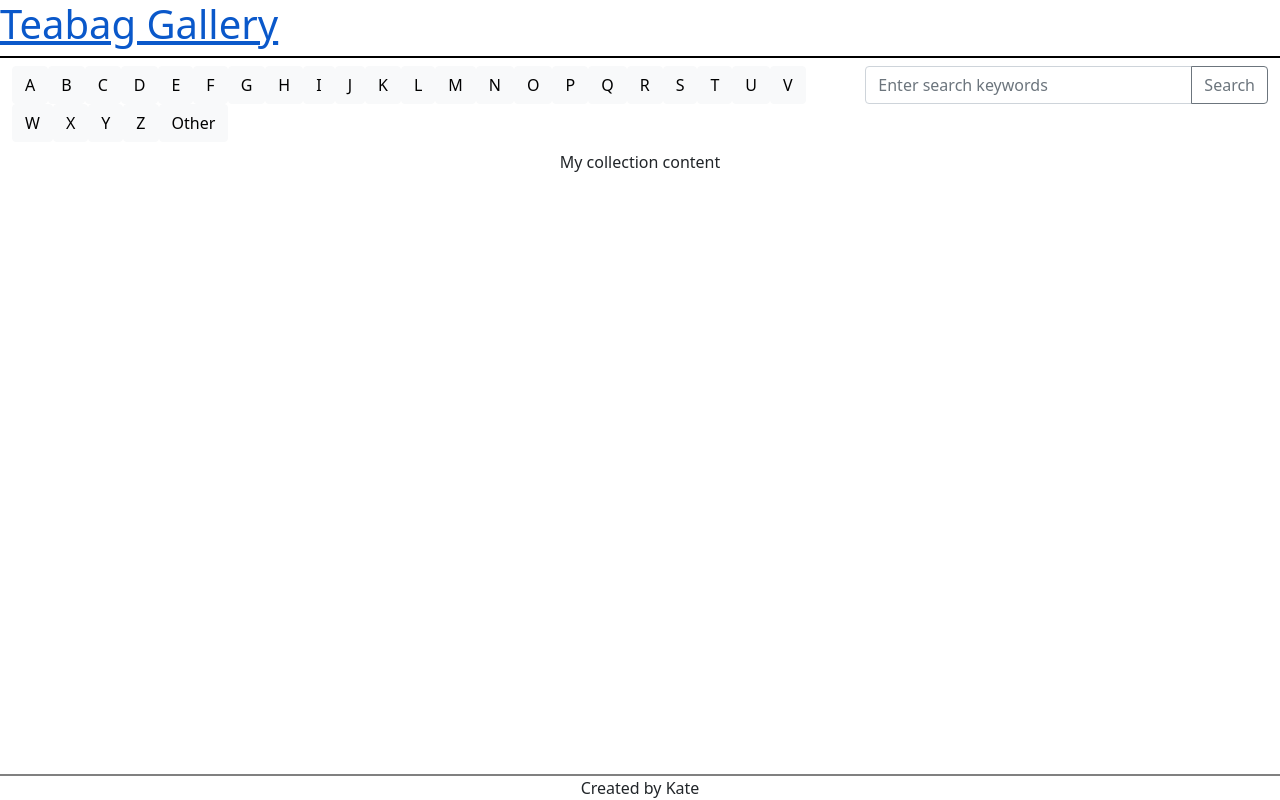
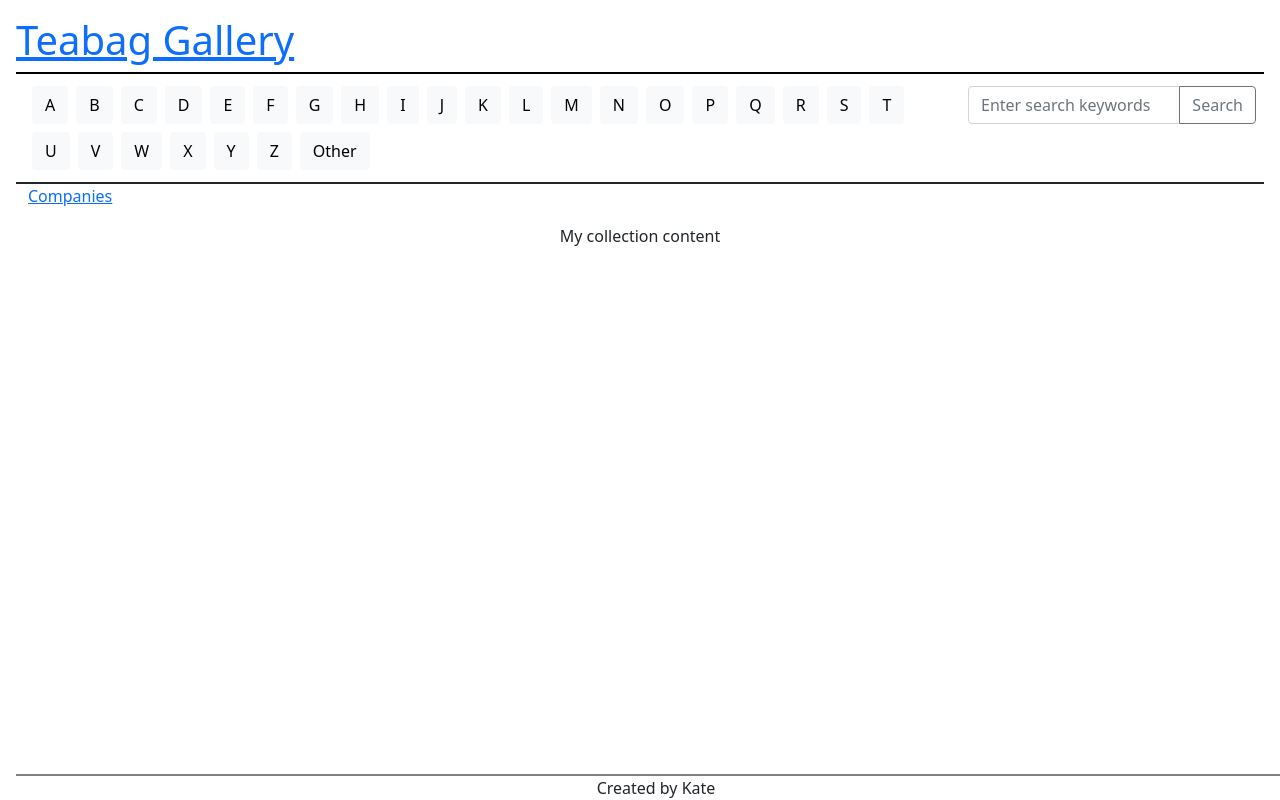
Before and after one commit to mihal/tea-gallery, a plain HTML site: page collection.html in a window 1280 px wide. Drawn offline with nearby package versions, Linux system fonts and the light colour scheme.

Commit message:
Task 9.3 - Nav adjustment, breadcrumbs

```diff
--- a/collection.html
+++ b/collection.html
@@ -1,5 +1,6 @@
 <!DOCTYPE html>
 <html lang="en">
+
 <head>
     <meta charset="UTF-8">
     <meta http-equiv="X-UA-Compatible" content="IE=edge">
@@ -9,31 +10,48 @@
     <link rel="stylesheet" href="css/collection.css">
 
     <!-- Bootstrap CSS -->
-    <link href="https://cdn.jsdelivr.net/npm/bootstrap@5.0.0-beta2/dist/css/bootstrap.min.css" rel="stylesheet" integrity="sha384-BmbxuPwQa2lc/FVzBcNJ7UAyJxM6wuqIj61tLrc4wSX0szH/Ev+nYRRuWlolflfl" crossorigin="anonymous">
+    <link href="https://cdn.jsdelivr.net/npm/bootstrap@5.0.0-beta2/dist/css/bootstrap.min.css" rel="stylesheet"
+        integrity="sha384-BmbxuPwQa2lc/FVzBcNJ7UAyJxM6wuqIj61tLrc4wSX0szH/Ev+nYRRuWlolflfl" crossorigin="anonymous">
 
     <title>Collection</title>
 </head>
+
 <body>
     <header>
         <h1>
-          <a class="d-block" href="index.html">Teabag Gallery</a>
+            <a class="d-block" href="index.html">Teabag Gallery</a>
         </h1>
     </header>
 
-    <nav class="container-fluid">
+    <nav class="container-fluid" id="searchNav">
         <div class="row pt-2 pb-2">
-            <div class="col-8" id="alphabet-container"></div>
-            <div class="col-4">
-                <div class="input-group mb-3">
-                    <input type="text" class="form-control" placeholder="Enter search keywords" aria-label="Enter search keywords" aria-describedby="button-addon2">
+            <div class="col-9" id="alphabet-container"></div>
+            <div class="col">
+                <div class="input-group m-1">
+                    <input type="text" class="form-control" placeholder="Enter search keywords"
+                        aria-label="Enter search keywords" aria-describedby="button-addon2">
                     <button class="btn btn-outline-secondary" type="button" id="button-addon2">Search</button>
-                  </div>
+                </div>
             </div>
         </div>
     </nav>
 
-    <section class="text-center">
-        <span>My collection content</span>
+    <section class="container-fluid">
+        <div class="row">
+            <div class="col">
+                <nav aria-label="breadcrumb">
+                    <ol class="breadcrumb">
+                        <li class="breadcrumb-item active" aria-current="page"><a href="collection.html">Companies</a>
+                        </li>
+                    </ol>
+                </nav>
+            </div>
+        </div>
+        <div class="row">
+            <div class="col text-center">
+                <span>My collection content</span>
+            </div>
+        </div>
     </section>
 
     <footer class="position-absolute bottom-0 w-100 text-center">
@@ -41,6 +59,9 @@
     </footer>
 
     <script src="js/collection.js"></script>
-    <script src="https://cdn.jsdelivr.net/npm/bootstrap@5.0.0-beta2/dist/js/bootstrap.bundle.min.js" integrity="sha384-b5kHyXgcpbZJO/tY9Ul7kGkf1S0CWuKcCD38l8YkeH8z8QjE0GmW1gYU5S9FOnJ0" crossorigin="anonymous"></script>
+    <script src="https://cdn.jsdelivr.net/npm/bootstrap@5.0.0-beta2/dist/js/bootstrap.bundle.min.js"
+        integrity="sha384-b5kHyXgcpbZJO/tY9Ul7kGkf1S0CWuKcCD38l8YkeH8z8QjE0GmW1gYU5S9FOnJ0"
+        crossorigin="anonymous"></script>
 </body>
+
 </html>
--- a/css/collection.css
+++ b/css/collection.css
@@ -0,0 +1,5 @@
+#searchNav {
+    border-bottom-style: solid;
+    border-bottom-width: black;
+    border-bottom-width: 2px;
+}
--- a/css/common.css
+++ b/css/common.css
@@ -1,6 +1,7 @@
 html, body {
     max-width: 100%;
     overflow-x: hidden;
+    padding: 0.5em;
   }
 
 header {
--- a/js/collection.js
+++ b/js/collection.js
@@ -6,9 +6,9 @@
 function generateAlphabet() {
     let alphabet = [];
 
-    var start = 'A'.charCodeAt(0);
-    var last  = 'Z'.charCodeAt(0);
-    for (var i = start; i <= last; ++i) {
+    const start = 'A'.charCodeAt(0);
+    const last  = 'Z'.charCodeAt(0);
+    for (let i = start; i <= last; ++i) {
         alphabet.push(String.fromCharCode(i));
     }
 
@@ -24,12 +24,7 @@ function generateAlphabet() {
 function createLetterButton(text) {
     const button = document.createElement("button");
 
-    // TODO 1. Create element
-    //      2. Add classes btn, btn-light and starting-letter-criteria
-    //      3. Set button type as button
-    //      3. Add the text param as a text
-
-    button.classList.add("btn", "btn-light", "starting-letter-criteria");
+    button.classList.add("btn", "btn-light", "starting-letter-criteria", "m-1");
     button.type = "button";
     button.innerText = text;
 
@@ -40,10 +35,6 @@ function createLetterButton(text) {
  * Initialize container by generating and appending alphabet criteria buttons.
  */
 function initAlphabetContainer() {
-    // TODO 1. Call #generateAlphabet
-    //      2. For each element generate a letter button by calling #createLetterButton
-    //      3. Append created buttons into #alphabet-container
-    //      4. Create another letter button with text 'Other' and append it also into #alphabet-container
 
     let alphabet = generateAlphabet();
     const alphabetContainer = document.getElementById("alphabet-container");
@@ -56,5 +47,4 @@ function initAlphabetContainer() {
 
 }
 
-// TODO Call here #initAlphabetContainer
 initAlphabetContainer();
```
